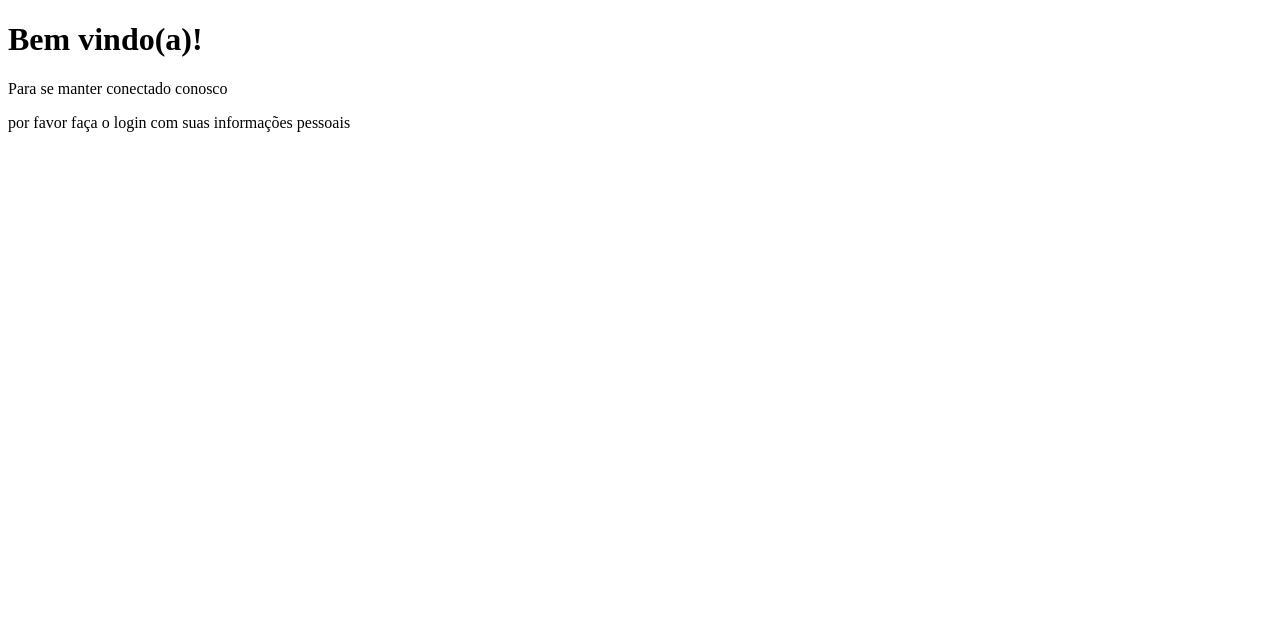
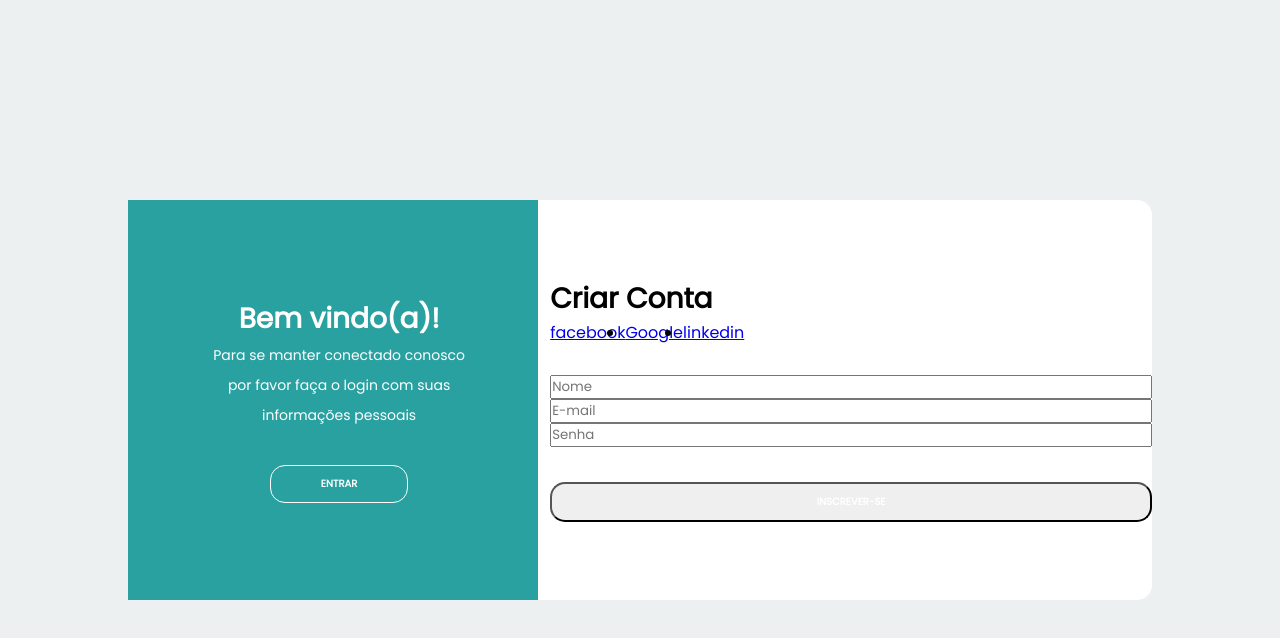
Before and after one commit to rodolfofialho/projeto-pagina-de-cadastro-login, a plain HTML site: page index.html in a window 1280 px wide. Drawn offline with Linux system fonts and the light colour scheme.

Commit message:
atualizando página

```diff
--- a/css/style.css
+++ b/css/style.css
@@ -1 +1,101 @@
 @import url('https://fonts.googleapis.com/css2?family=Poppins&display=swap');
+
+*{
+    margin: 0;
+    padding: 0;
+    box-sizing: border-box;
+    font-family: 'poppins', sans-serif;
+}
+
+.container{
+    display: flex;
+    justify-content: center;
+    align-items: center;
+    height: 100vh;
+    background-color: #ecf0f1;
+}
+
+.content{
+    background: white;
+    width: 80%;
+    height: 50%;
+    border-radius: 15px;
+    justify-content: space-between;
+    align-items: center;
+    position: relative;
+}
+
+.content::before{
+    content: "";
+    position: absolute;
+    background-color: rgb(42, 161, 161);
+    width: 40%;
+    height: 100%;
+}
+
+.title{
+    font-size: 28px;
+    font-weight: bold;
+}
+
+.title-welcome{
+    color: white;
+}
+
+.description {
+    font-size: 14px;
+    font-weight: 300;
+    color: white;
+    line-height: 30px;
+}
+
+.btn {
+    border-radius: 15px;
+    text-transform: uppercase;
+    color: white;
+    font-size: 10px;
+    margin-top: 35px;
+    padding: 10px 50px;
+    cursor: pointer;
+    font-weight: bold;
+}
+
+
+.btn-primary{
+    background-color: transparent;
+    border: 1px solid white;
+}
+
+.btn-primary:hover{
+    background-color: white;
+    color: rgb(42, 161, 161);
+}
+
+.first-column{
+    text-align: center;
+    flex: 1 0 auto;
+    z-index: 10;
+}
+
+.second-column{
+    flex: 2 0 auto;
+}
+
+.first-content{
+    display: flex;
+}
+
+.list-social-media{
+    display: flex;
+
+}
+
+.form{
+    display: flex;
+    flex-direction: column;
+}
+
+.second-content{
+    position: absolute;
+    display: none;
+}
--- a/index.html
+++ b/index.html
@@ -10,19 +10,58 @@
 <body>
 
     <div class="container">
-        <div class="conteudo1">
-            <div class="first-column">
-                <h1 class="title">Bem vindo(a)!</h1>
+        <div class="content first-content">   <!--Inicio-conteudo-->
+            <div class="first-column"> <!--Conteudo-esquerdo-->
+                <h1 class="title title-welcome ">Bem vindo(a)!</h1>
                 <p class="description"> Para se manter conectado conosco </p>
-                <p class="descriptioin">por favor faça o login com suas informações pessoais</p>
+                <p class="description">por favor faça o login com suas <br> informações pessoais</p>
+                <button class="btn btn-primary">Entrar</button>
             </div>
-            <div class="second-column">
 
+            <div class="second-column"> <!--Conteudo-direito-->
+                <h2 class="title">Criar Conta</h2>
+                <div class="social-media">
+                    <ul class="list-social-media">
+                        <li><a href="#">facebook</a></li>
+                        <li><a href="#">Google</a></li>
+                        <li><a href="#">linkedin</a></li>
+                    </ul>
+                </div>
+                <p class="description">ou use seu e-mail para cadastro:</p>
+                <from class="form">
+                    <input type="txt" name="nome" placeholder="Nome">
+                    <input type="email" name="email" placeholder="E-mail">
+                    <input type="password" name="password" placeholder="Senha">
+                    <button class="btn">Inscrever-se</button>
+                </from>
             </div>
-        </div>
-        <div class="conteudo2">
+        </div>  <!--Fim-conteudo-->
+        <div class="content second-content">  <!--Inico-conteudo-2-->
+            <div class="first-column"> <!--Conteudo-esquerdo-->
+                <h1 class="title">Olá amigo(a)!</h1>
+                <p class="description"> Insira seus dados pessoais</p>
+                <p class="descriptioin">e comece sua jornada conosco</p>
+                <button class="btn">Inscrever-se</button>
+            </div>
 
-        </div>
+            <div class="second-column"> <!--Conteudo-direito-->
+                <h2 class="title">Entrar como    desenvolvedor</h2>
+                <div class="social-media">
+                    <ul>
+                        <li><a href="#"></a></li>
+                        <li><a href="#"></a></li>
+                        <li><a href="#"></a></li>
+                    </ul>
+                </div>
+                <p class="description">ou use sua conta de e-mail:</p>
+                <from class="form">
+                    <input type="email" name="email" placeholder="E-mail">
+                    <input type="password" name="password" placeholder="Senha">
+                    <a href="#">Esqueceu sua senha</a>
+                    <button class="btn">Entrar</button>
+                </from>
+            </div>
+        </div> <!--Fim-conteudo-2-->
     </div>
 
     <script src="./js/script.js"></script>
```
